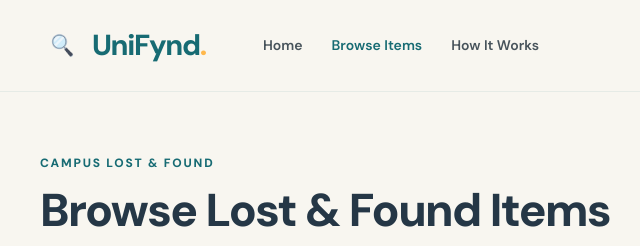
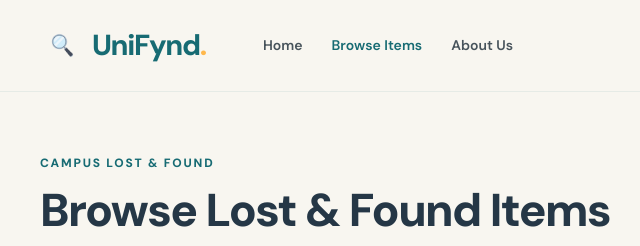
Before and after one commit to zynpacba/UniFynd, a website: page browse_items.html in a window 1280 px wide. Shown: the top 246 px of the page, 0-640 px from the left. Drawn offline with Linux system fonts and the light colour scheme.

Commit message:
instead of "how-it-works" page, navbar changes to "about us"

```diff
--- a/browse_items.html
+++ b/browse_items.html
@@ -30,7 +30,7 @@
         <div class="nav-links">
           <a href="landing_page.html">Home</a>
           <a class="active" href="browse_items.html" aria-current="page">Browse Items</a>
-          <a href="how-it-works.html">How It Works</a>
+          <a href="about_us.html">About Us</a>
         </div>
         <div class="nav-actions">
           <a class="login-link" href="login.html">Log In</a>
```
Also changed, not shown: item_detail.html (+1 -1 lines), landing_page.html (+1 -1 lines), report_item.html (+1 -1 lines).
